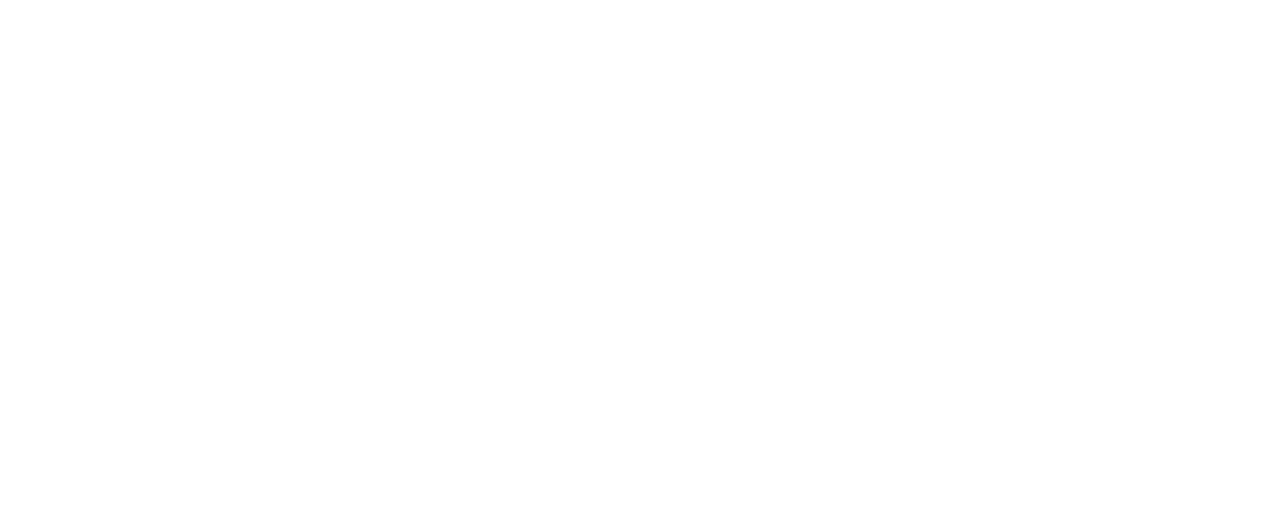
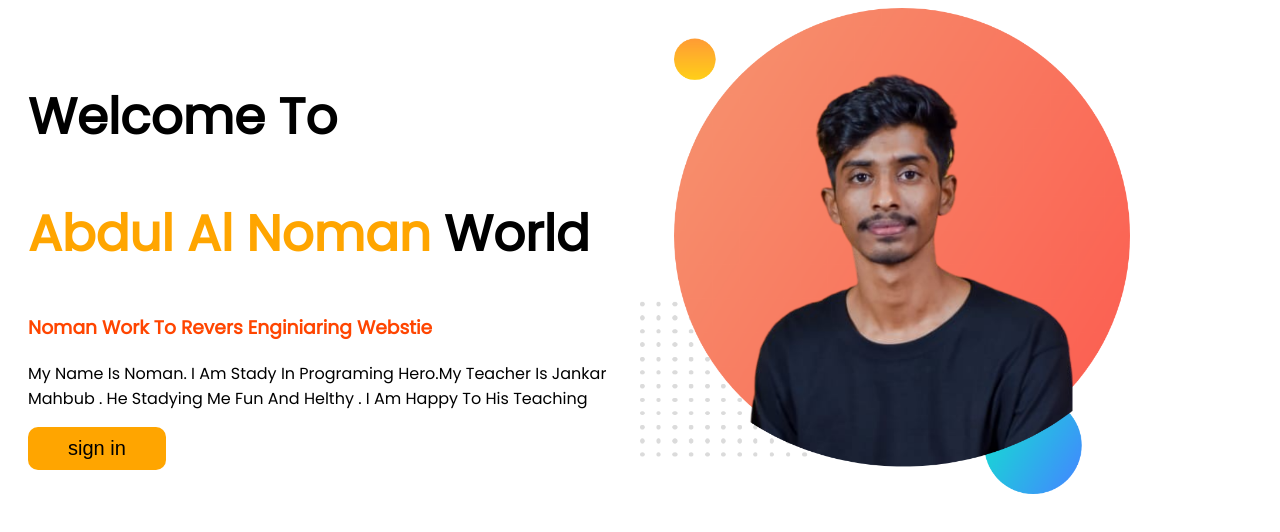
Before and after one commit to ABDULALNOMAN/copy-website, a plain HTML site: page index.html in a window 1280 px wide. Drawn offline with Linux system fonts and the light colour scheme.

Commit message:
help web create

```diff
--- a/css/index.css
+++ b/css/index.css
@@ -0,0 +1,36 @@
+body{
+        font-family: 'Poppins', sans-serif;
+        text-transform: capitalize;
+}
+h1{
+    font-size: 50px;
+}
+span{
+    color: orange;
+}
+h3{
+    color: orangered;
+}
+section{
+    display: flex;
+    align-items: center;
+    margin: 0 20px;
+}
+.halp-width{
+    width: 50%;
+    margin: 0 auto;
+}
+.halp-width img{
+    width: 80%;
+}
+.btn{
+    padding: 10px 40px ;
+    font-size: 20px;
+    border: none;
+    border-radius: 10px;
+    background-color: orange;
+}
+.btn a{
+    text-decoration: none;
+    color: black;
+}
--- a/index.html
+++ b/index.html
@@ -5,8 +5,23 @@
     <meta http-equiv="X-UA-Compatible" content="IE=edge">
     <meta name="viewport" content="width=device-width, initial-scale=1.0">
     <title>copy website</title>
+    <link rel="preconnect" href="https://fonts.googleapis.com">
+    <link rel="preconnect" href="https://fonts.gstatic.com" crossorigin>
+    <link href="https://fonts.googleapis.com/css2?family=Lato:wght@300&family=Poppins&display=swap" rel="stylesheet">
+    <link rel="stylesheet" href="./css/index.css">
 </head>
 <body>
-
+        <section>
+            <div class="halp-width">
+                <h1>welcome to</h1>
+                <h1> <span>abdul al noman</span> world</h1>
+                <h3>noman work to revers enginiaring webstie</h3>
+                <p>my name is noman. i am stady in programing hero.my teacher is jankar mahbub . he stadying me fun and helthy . i am happy to his teaching</p>
+                <button class="btn"><a href="https://web.programming-hero.com">sign in</a></button>
+            </div>
+            <div class="halp-width">
+                <img src="./images/my-bg.png" alt="picture">
+            </div>
+        </section>
 </body>
 </html>
```
Also changed, not shown: images/dream-bg.png (added), images/exp-bg.png (added), images/jhankar2.png (added), images/my-bg.png (added), images/my-bg2.png (added), images/top-banner.png (added).
